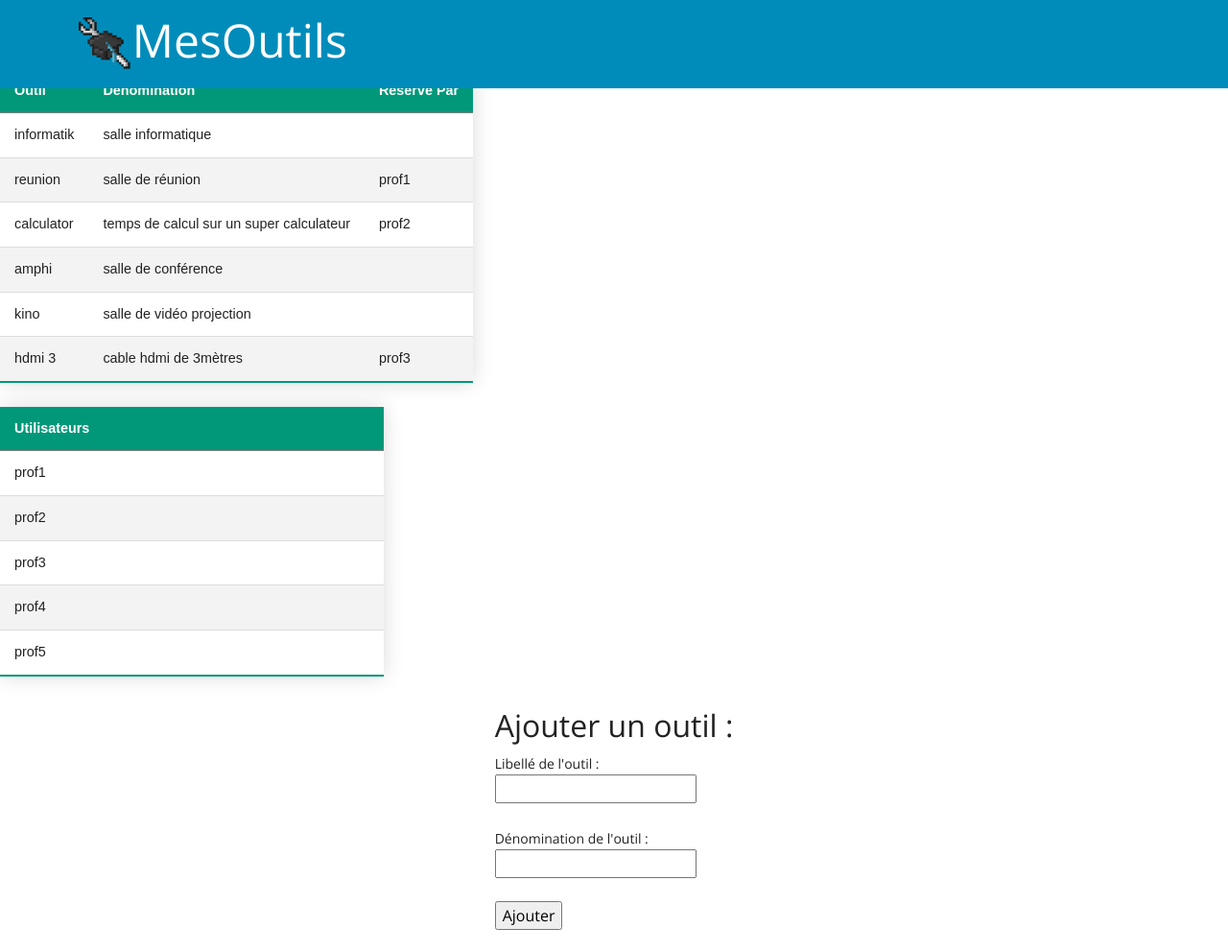
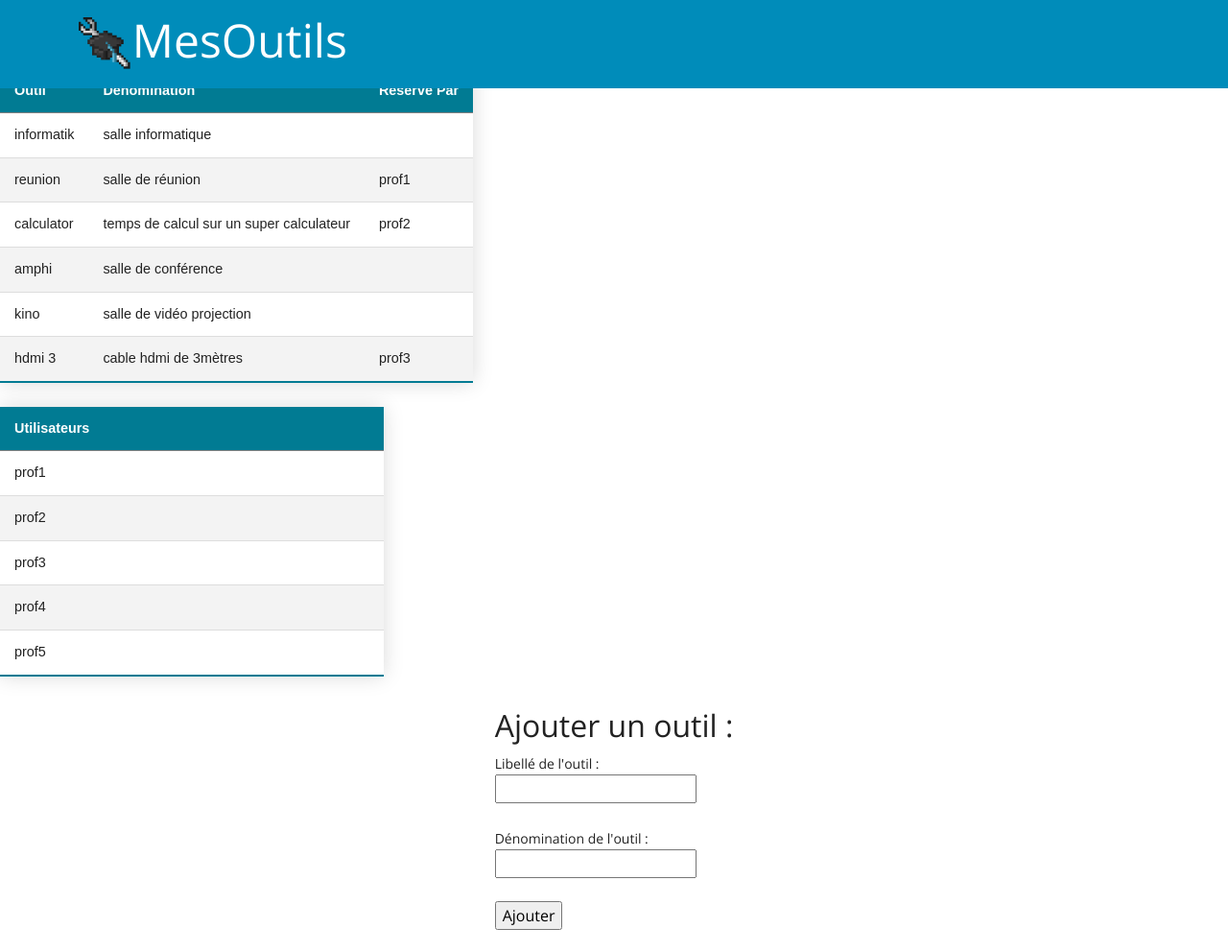
Before and after one commit to arthurpellegrini/WebCompetition, a PHP site: page /admin.php in a window 1280 px wide. Shown: the top 992 px of the page at 96% size. Run offline with PHP 8.4, Linux system fonts and the light colour scheme; data comes from the database, SQL or seed files in the repository.

Commit message:
Ajout logo et modif css

```diff
--- a/css/adminTemplates.css
+++ b/css/adminTemplates.css
@@ -8,7 +8,7 @@
 }
 
 .styled-table thead tr {
-    background-color: #009879;
+    background-color: #017b93;
     color: #ffffff;
     text-align: left;
 }
@@ -27,7 +27,7 @@
 }
 
 .styled-table tbody tr:last-of-type {
-    border-bottom: 2px solid #009879;
+    border-bottom: 2px solid #017b93;
 }
 
 h1{
```
